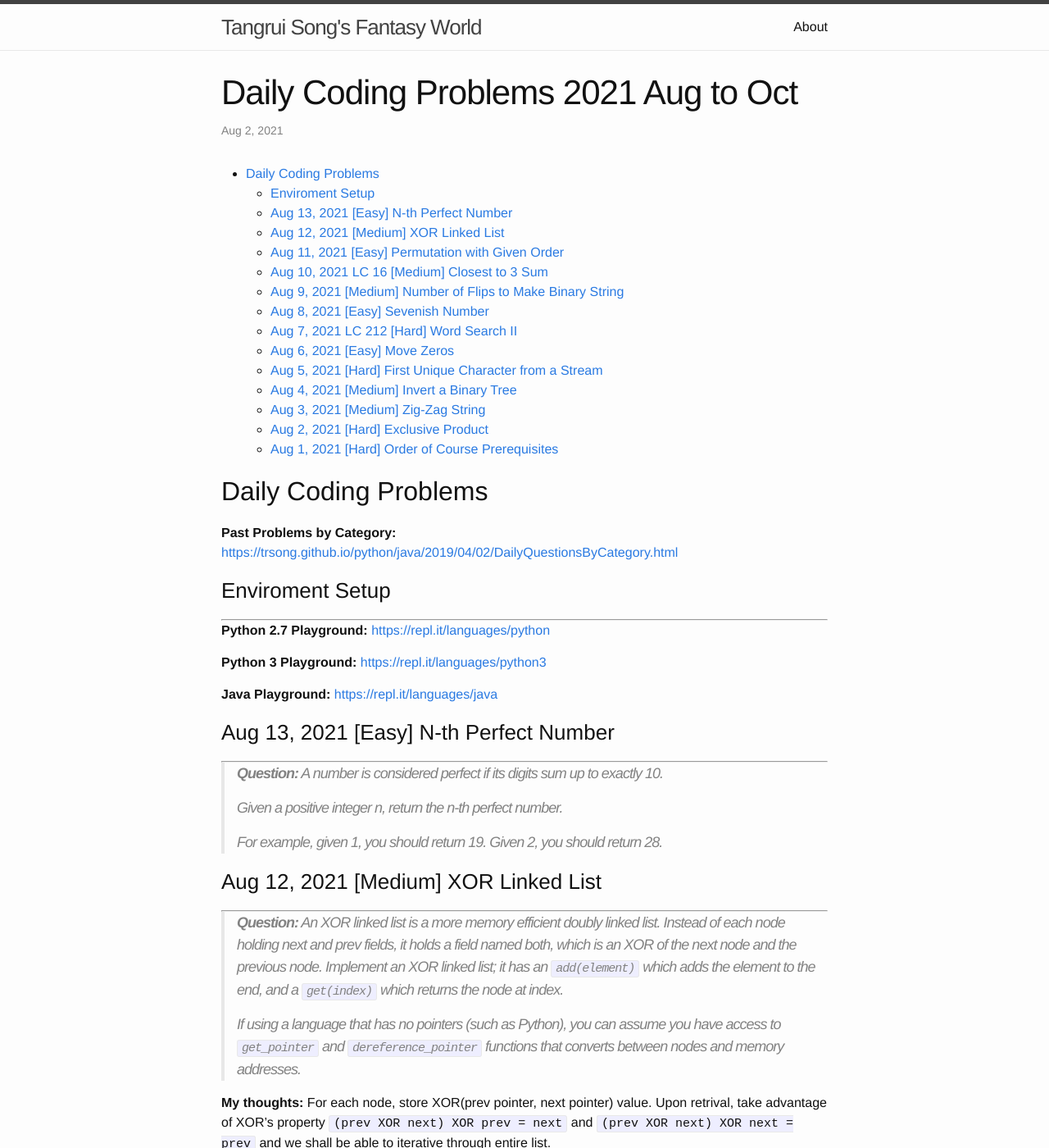
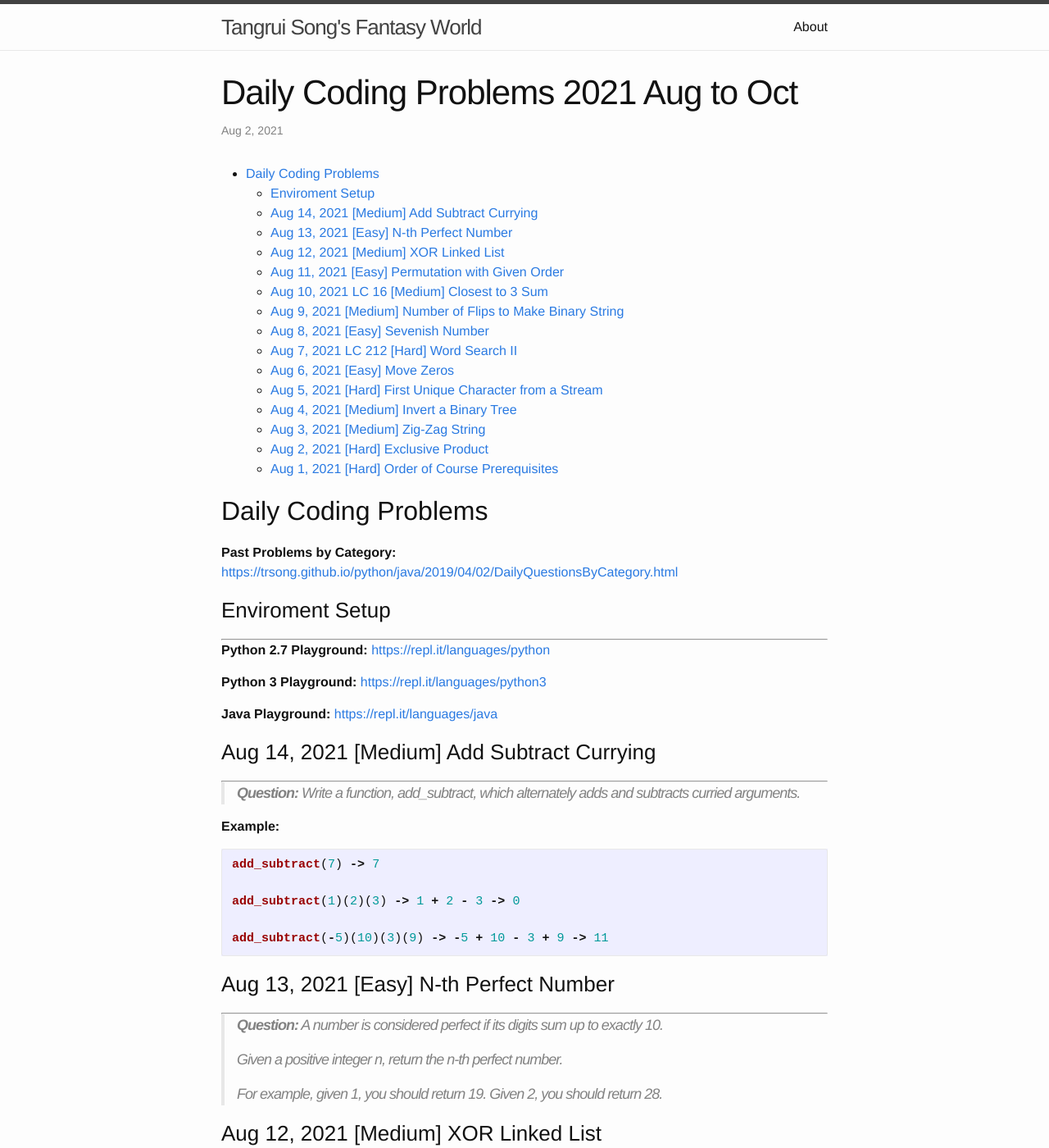
Before and after one commit to trsong/trsong.github.io, a Jekyll site: the page built from _posts/2021-08-01-DailyQuestionsAug.md, in a window 1280 px wide and 1400 px high. Shown: the whole window at 82% size. Built offline with Jekyll 4.4.1, drawn with Linux system fonts in a browser that asks for light colours.

Commit message:
Add Aug 14 question

````diff
--- a/_posts/2021-08-01-DailyQuestionsAug.md
+++ b/_posts/2021-08-01-DailyQuestionsAug.md
@@ -20,6 +20,19 @@ categories: Python/Java
 
 **Java Playground:** [https://repl.it/languages/java](https://repl.it/languages/java)
 
+
+### Aug 14, 2021 \[Medium\] Add Subtract Currying
+---
+> **Question:** Write a function, add_subtract, which alternately adds and subtracts curried arguments.
+
+**Example:**
+```py
+add_subtract(7) -> 7
+
+add_subtract(1)(2)(3) -> 1 + 2 - 3 -> 0
+
+add_subtract(-5)(10)(3)(9) -> -5 + 10 - 3 + 9 -> 11
+```
 
 ### Aug 13, 2021 \[Easy\] N-th Perfect Number
 ---
````
